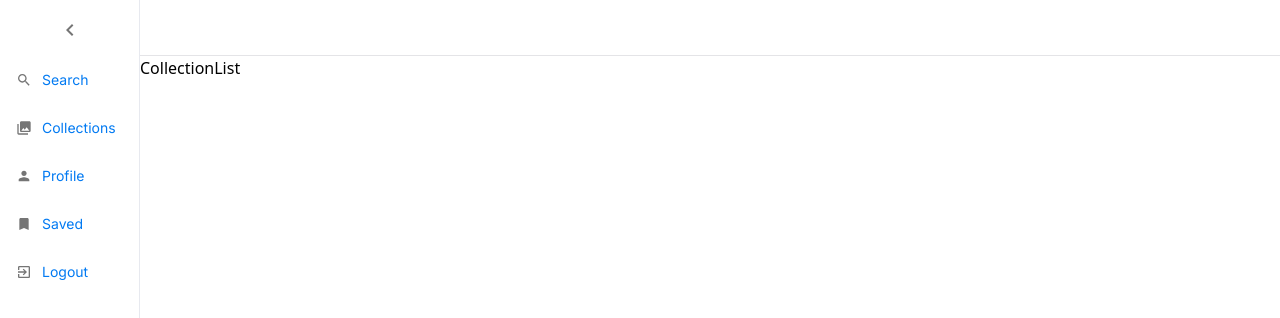
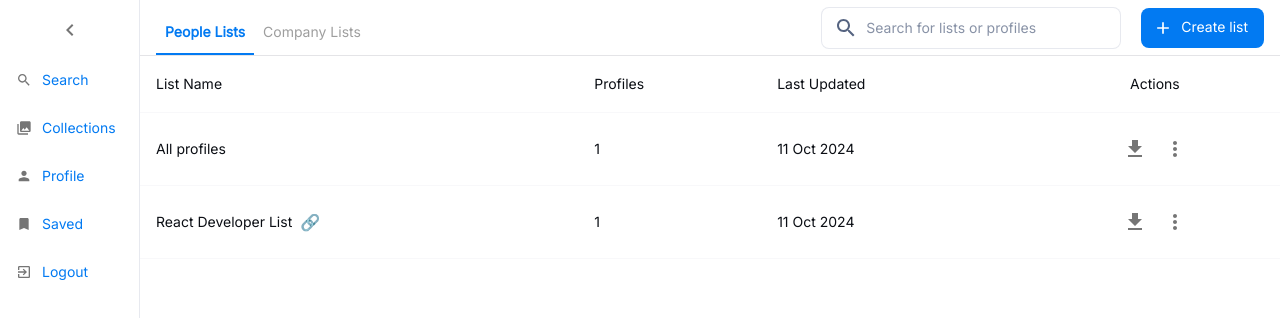
Before and after one commit to jayanthbondi/talenscout, a React (Vite) app: page /collection in a window 1280 px wide. Shown: the top 318 px of the page. Built offline with nearby package versions, Linux system fonts and the light colour scheme.

Commit message:
static header and table view of lists created

```diff
--- a/src/components/collection/CollectionHeader.jsx
+++ b/src/components/collection/CollectionHeader.jsx
@@ -1,5 +1,175 @@
-import React from "react";
+import React, { useState } from "react";
+import {
+  Box,
+  Button,
+  Tab,
+  Tabs,
+  TextField,
+  InputAdornment,
+  Dialog,
+  DialogActions,
+  DialogContent,
+  DialogTitle,
+  IconButton,
+  Snackbar,
+  Alert,
+} from "@mui/material";
+import { SearchOutlined, Add, Close } from "@mui/icons-material";
 
 export default function CollectionHeader() {
-  return <div></div>;
+  const [activeTab, setActiveTab] = useState(0);
+  const [openCreateList, setOpenCreateList] = useState(false); // State to control modal visibility
+  const [showSnackbar, setShowSnackbar] = useState(false); // State to control snackbar visibility
+
+  const handleTabChange = (event, newValue) => {
+    setActiveTab(newValue);
+  };
+
+  const handleOpenCreateList = () => {
+    setOpenCreateList(true); // Open modal
+  };
+
+  const handleCloseCreateList = () => {
+    setOpenCreateList(false); // Close modal
+  };
+
+  const handleCreateList = () => {
+    setOpenCreateList(false); // Close modal
+    setShowSnackbar(true); // Show success alert
+  };
+
+  const handleCloseSnackbar = () => {
+    setShowSnackbar(false); // Hide snackbar after timeout or close
+  };
+
+  return (
+    <Box
+      display="flex"
+      justifyContent="space-between"
+      alignItems="center"
+      px={2}
+      height="100%"
+    >
+      {/* Left Section: Tabs */}
+      <Tabs
+        value={activeTab}
+        onChange={handleTabChange}
+        aria-label="Collection Tabs"
+        TabIndicatorProps={{
+          style: {
+            backgroundColor: "primary.main", // Set the indicator color
+            height: "2px", // Indicator thickness
+          },
+        }}
+        sx={{ alignSelf: "flex-end" }}
+      >
+        <Tab
+          label="People Lists"
+          sx={{
+            textTransform: "none",
+            color: activeTab === 0 ? "primary.main" : "#9e9e9e", // Active vs Inactive
+            fontWeight: activeTab === 0 ? "bold" : "normal",
+          }}
+        />
+        <Tab
+          label="Company Lists"
+          sx={{
+            textTransform: "none",
+            color: activeTab === 1 ? "primary.main" : "#9e9e9e", // Active vs Inactive
+            fontWeight: activeTab === 1 ? "bold" : "normal",
+          }}
+        />
+      </Tabs>
+
+      {/* Middle Section: Search */}
+      <Box
+        display="flex"
+        justifyContent="space-between"
+        alignItems="center"
+        sx={{ gap: "20px" }}
+      >
+        <TextField
+          variant="outlined"
+          size="small"
+          placeholder="Search for lists or profiles"
+          InputProps={{
+            startAdornment: (
+              <InputAdornment position="start">
+                <SearchOutlined />
+              </InputAdornment>
+            ),
+          }}
+          sx={{ width: 300 }}
+        />
+
+        {/* Right Section: Create List Button */}
+        <Button
+          variant="contained"
+          startIcon={<Add />}
+          onClick={handleOpenCreateList} // Open modal on click
+        >
+          Create list
+        </Button>
+      </Box>
+
+      {/* Create List Modal */}
+      <Dialog
+        open={openCreateList}
+        onClose={handleCloseCreateList}
+        maxWidth="xs"
+        fullWidth
+      >
+        <DialogTitle>
+          Create a new list
+          <IconButton
+            aria-label="close"
+            onClick={handleCloseCreateList}
+            sx={{
+              position: "absolute",
+              right: 8,
+              top: 8,
+              color: (theme) => theme.palette.grey[500],
+            }}
+          >
+            <Close />
+          </IconButton>
+        </DialogTitle>
+        <DialogContent>
+          <TextField
+            autoFocus
+            margin="dense"
+            id="listName"
+            type="text"
+            fullWidth
+            variant="outlined"
+            placeholder="Enter list name"
+          />
+        </DialogContent>
+        <DialogActions>
+          <Button onClick={handleCloseCreateList}>Cancel</Button>
+          <Button variant="contained" onClick={handleCreateList}>
+            Create list
+          </Button>
+        </DialogActions>
+      </Dialog>
+
+      {/* Snackbar Alert for Success */}
+      <Snackbar
+        open={showSnackbar}
+        // open
+        autoHideDuration={5000} // Hide after 3 seconds
+        onClose={handleCloseSnackbar}
+        anchorOrigin={{ vertical: "top", horizontal: "right" }} // Position the Snackbar
+      >
+        <Alert
+          onClose={handleCloseSnackbar}
+          severity="success"
+          // variant="filled"
+          sx={{ width: "100%" }}
+        >
+          List created successfully.
+        </Alert>
+      </Snackbar>
+    </Box>
+  );
 }
--- a/src/components/collection/CollectionList.jsx
+++ b/src/components/collection/CollectionList.jsx
@@ -1,3 +1,82 @@
+import React from "react";
+import {
+  Table,
+  TableBody,
+  TableCell,
+  TableContainer,
+  TableHead,
+  TableRow,
+  IconButton,
+  Avatar,
+  Box,
+} from "@mui/material";
+import { Download, MoreVert } from "@mui/icons-material";
+import { Link } from "react-router-dom";
+
 export default function CollectionList() {
-  return <div>CollectionList</div>;
+  // Dummy data for collection
+  const collections = [
+    {
+      id: 1,
+      listName: "All profiles",
+      profiles: 1,
+      lastUpdated: "11 Oct 2024",
+      shared: false,
+    },
+    {
+      id: 2,
+      listName: "React Developer List",
+      profiles: 1,
+      lastUpdated: "11 Oct 2024",
+      shared: true,
+    },
+  ];
+
+  return (
+    <TableContainer>
+      <Table aria-label="Collection List Table">
+        <TableHead>
+          <TableRow>
+            <TableCell>List Name</TableCell>
+            <TableCell>Profiles</TableCell>
+            <TableCell>Last Updated</TableCell>
+            <TableCell align="center">Actions</TableCell>
+          </TableRow>
+        </TableHead>
+        <TableBody>
+          {collections.map((collection) => (
+            <TableRow key={collection.id}>
+              <TableCell>
+                <Box display="flex" alignItems="center">
+                  <Link to="#" style={{ marginRight: 8 }}>
+                    {collection.listName}
+                  </Link>
+                  {/* Display chain link icon if the list is shared */}
+                  {collection.shared && (
+                    <span
+                      role="img"
+                      aria-label="shared"
+                      style={{ fontSize: "16px" }}
+                    >
+                      🔗
+                    </span>
+                  )}
+                </Box>
+              </TableCell>
+              <TableCell>{collection.profiles}</TableCell>
+              <TableCell>{collection.lastUpdated}</TableCell>
+              <TableCell align="center">
+                <IconButton>
+                  <Download />
+                </IconButton>
+                <IconButton>
+                  <MoreVert />
+                </IconButton>
+              </TableCell>
+            </TableRow>
+          ))}
+        </TableBody>
+      </Table>
+    </TableContainer>
+  );
 }
--- a/src/theme/customizations/feedback.js
+++ b/src/theme/customizations/feedback.js
@@ -6,16 +6,16 @@ export const feedbackCustomizations = {
     styleOverrides: {
       root: ({ theme }) => ({
         borderRadius: 10,
-        backgroundColor: orange[100],
-        color: theme.palette.text.primary,
-        border: `1px solid ${alpha(orange[300], 0.5)}`,
-        "& .MuiAlert-icon": {
-          color: orange[500],
-        },
-        ...theme.applyStyles("dark", {
-          backgroundColor: `${alpha(orange[900], 0.5)}`,
-          border: `1px solid ${alpha(orange[800], 0.5)}`,
-        }),
+        // backgroundColor: orange[100],
+        // color: theme.palette.text.primary,
+        // border: `1px solid ${alpha(orange[300], 0.5)}`,
+        // "& .MuiAlert-icon": {
+        //   color: orange[500],
+        // },
+        // ...theme.applyStyles("dark", {
+        //   // backgroundColor: `${alpha(orange[900], 0.5)}`,
+        //   border: `1px solid ${alpha(orange[800], 0.5)}`,
+        // }),
       }),
     },
   },
```
